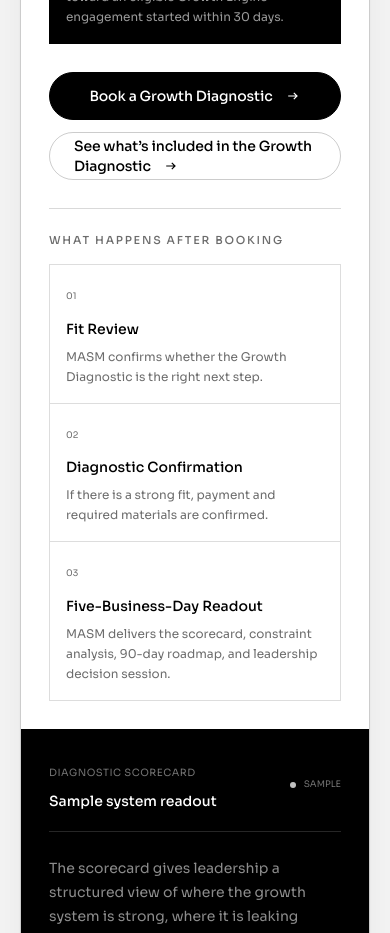
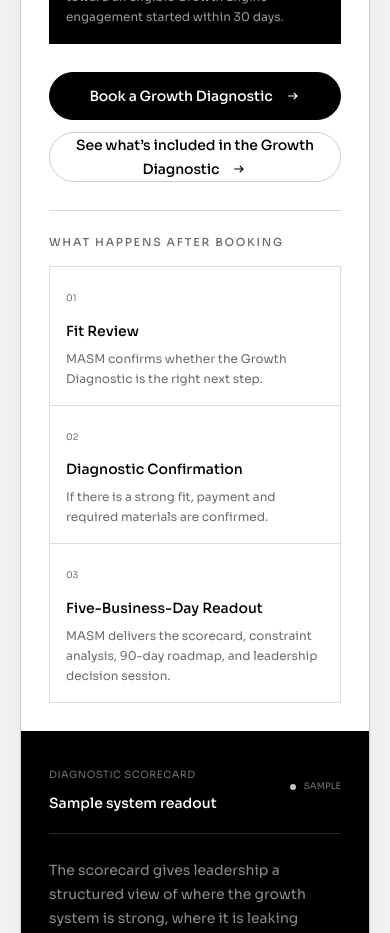
Before and after one commit to sianmatti/masm-website, a Next.js app: page / in a window 390 px wide. Shown: the part 3300-4233 px from the top of the page. Built offline with nearby package versions, Linux system fonts and the light colour scheme.

Commit message:
Center Diagnostic secondary CTA on mobile

```diff
--- a/components/diagnostic.tsx
+++ b/components/diagnostic.tsx
@@ -166,8 +166,10 @@
                   variant="secondary"
                   className="[&>svg]:hidden"
                 >
-                  <span>
-                    See what’s included in the Growth{" "}
+                  <span className="text-center leading-6">
+                    <span className="block sm:inline">
+                      See what’s included in the Growth
+                    </span>{" "}
                     <span className="inline-flex items-center gap-3 whitespace-nowrap">
                       Diagnostic
                       <ArrowIcon />
```
